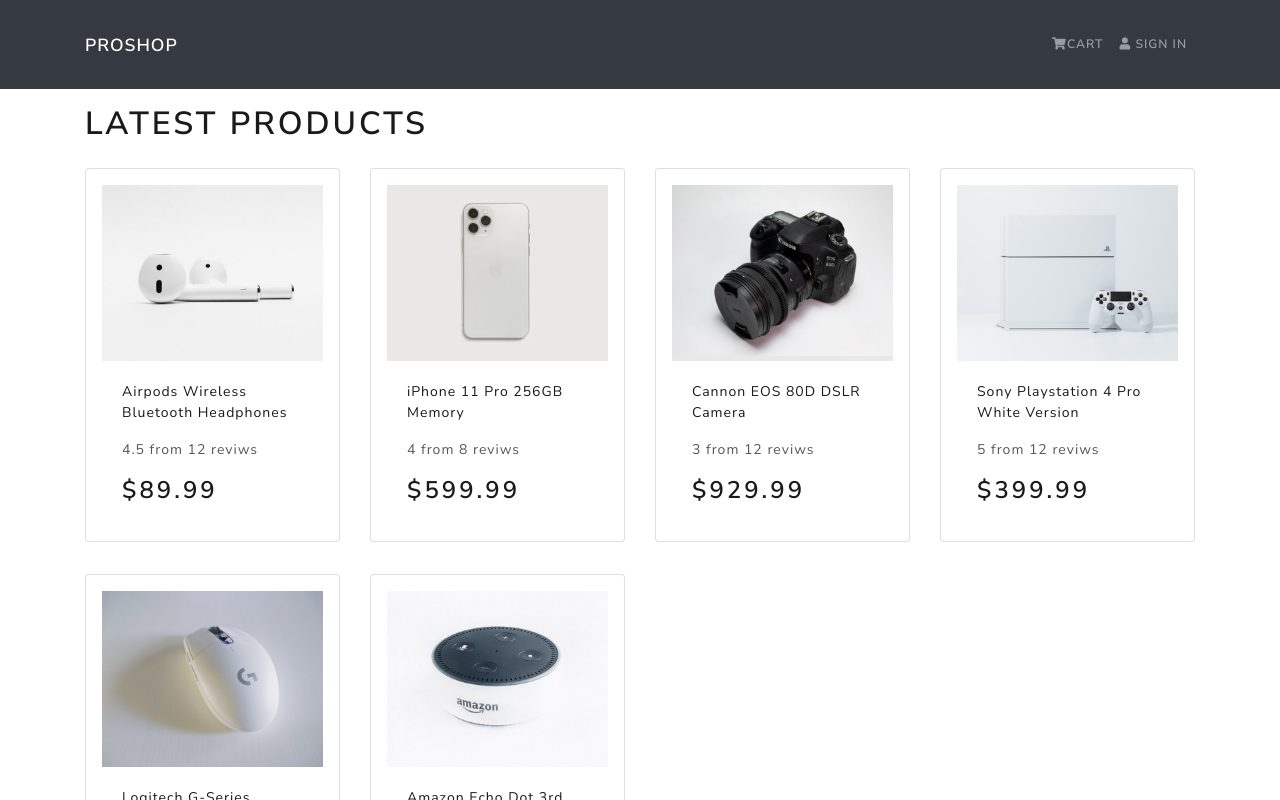
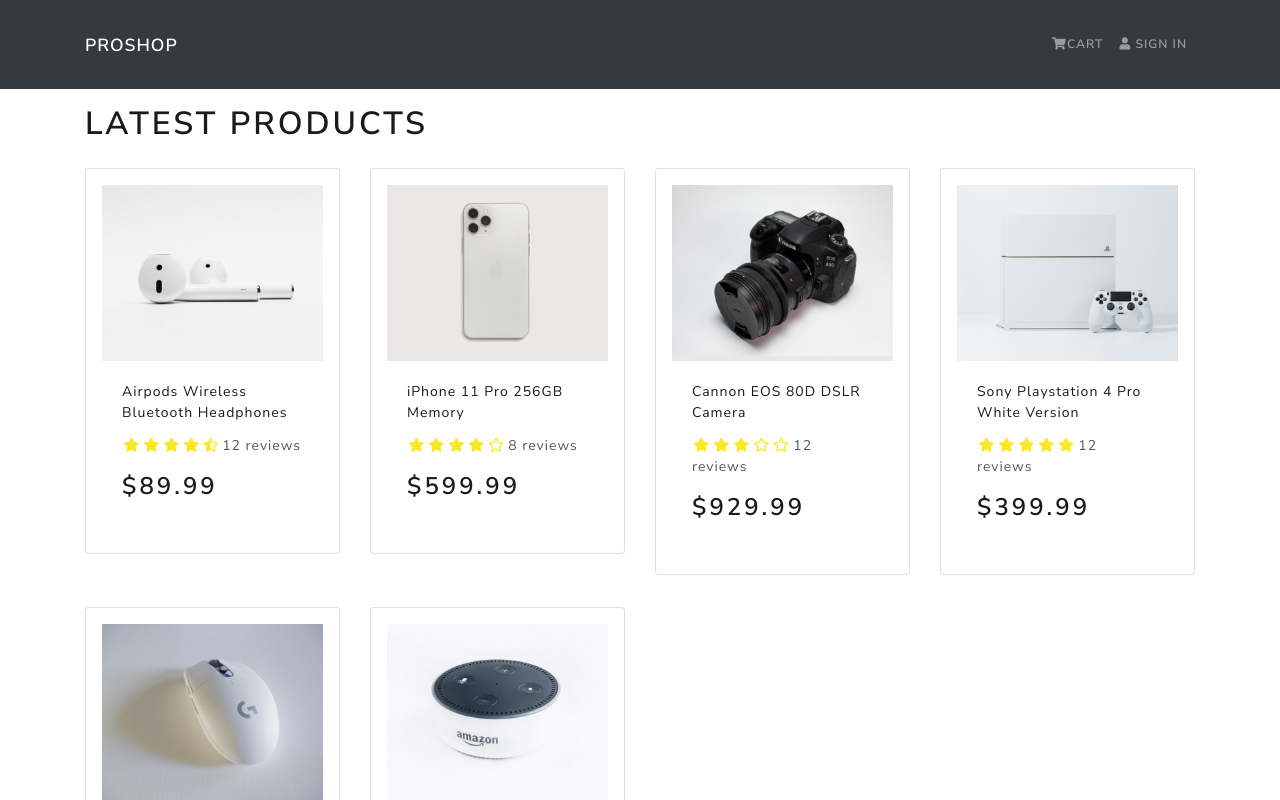
Before and after one commit to asuka0527/proshop, a React (Create React App) app in the folder frontend/: page / in a window 1280 px wide. Shown: the top 800 px of the page. Built offline with nearby package versions, Linux system fonts and the light colour scheme.

Commit message:
Rating Component

```diff
--- a/frontend/src/components/Product.js
+++ b/frontend/src/components/Product.js
@@ -1,6 +1,6 @@
 import React from "react";
 import { Card } from "react-bootstrap";
-
+import Rating from "./Rating";
 const Product = ({ product }) => {
   return (
     <Card className="my-3 p-3 rounded">
@@ -16,9 +16,10 @@
         </a>
 
         <Card.Text as="div">
-          <div className="my-3">
-            {product.rating} from {product.numReviews} reviws
-          </div>
+          <Rating
+            value={product.rating}
+            text={`${product.numReviews} reviews`}
+          />
         </Card.Text>
 
         <Card.Text as="h3">${product.price}</Card.Text>
--- /dev/null
+++ b/frontend/src/components/Rating.js
@@ -0,0 +1,84 @@
+import React from "react";
+import PropTypes from "prop-types";
+
+const Rating = ({ value, text, color }) => {
+  return (
+    <div className="rating">
+      <span>
+        <i
+          style={{ color }}
+          className={
+            value >= 1
+              ? "fas fa-star"
+              : value >= 0.5
+              ? "fas fa-star-half-alt"
+              : "far fa-star"
+          }
+        ></i>
+      </span>
+      <span>
+        <i
+          style={{ color }}
+          className={
+            value >= 2
+              ? "fas fa-star"
+              : value >= 1.5
+              ? "fas fa-star-half-alt"
+              : "far fa-star"
+          }
+        ></i>
+      </span>
+      <span>
+        <i
+          style={{ color }}
+          className={
+            value >= 3
+              ? "fas fa-star"
+              : value >= 2.5
+              ? "fas fa-star-half-alt"
+              : "far fa-star"
+          }
+        ></i>
+      </span>
+      <span>
+        <i
+          style={{ color }}
+          className={
+            value >= 4
+              ? "fas fa-star"
+              : value >= 3.5
+              ? "fas fa-star-half-alt"
+              : "far fa-star"
+          }
+        ></i>
+      </span>
+      <span>
+        <i
+          style={{ color }}
+          className={
+            value >= 5
+              ? "fas fa-star"
+              : value >= 4.5
+              ? "fas fa-star-half-alt"
+              : "far fa-star"
+          }
+        ></i>
+      </span>
+      <span>{text && text}</span>
+    </div>
+  );
+};
+
+//staing default value for color props
+Rating.defaultProps = {
+  color: "#f8e825",
+};
+
+// This is type check our props
+Rating.propTypes = {
+  value: PropTypes.number.isRequired,
+  text: PropTypes.string.isRequired,
+  color: PropTypes.string,
+};
+
+export default Rating;
--- a/frontend/src/index.css
+++ b/frontend/src/index.css
@@ -1,3 +1,11 @@
 main {
   min-height: 80vh;
 }
+
+h3 {
+  padding: 1rem 0;
+}
+
+.rating span {
+  margin: 0.1rem;
+}
--- a/frontend/src/screens/HomeScreen.js
+++ b/frontend/src/screens/HomeScreen.js
@@ -9,7 +9,7 @@
       <h1>Latest Products</h1>
       <Row>
         {products.map((product) => (
-          <Col sm={12} md={6} ld={4} xl={3}>
+          <Col key={product._id} sm={12} md={6} ld={4} xl={3}>
             <Product product={product} />
           </Col>
         ))}
```
Also changed, not shown: 1 other file (tests, documents, lock files or other folders).
